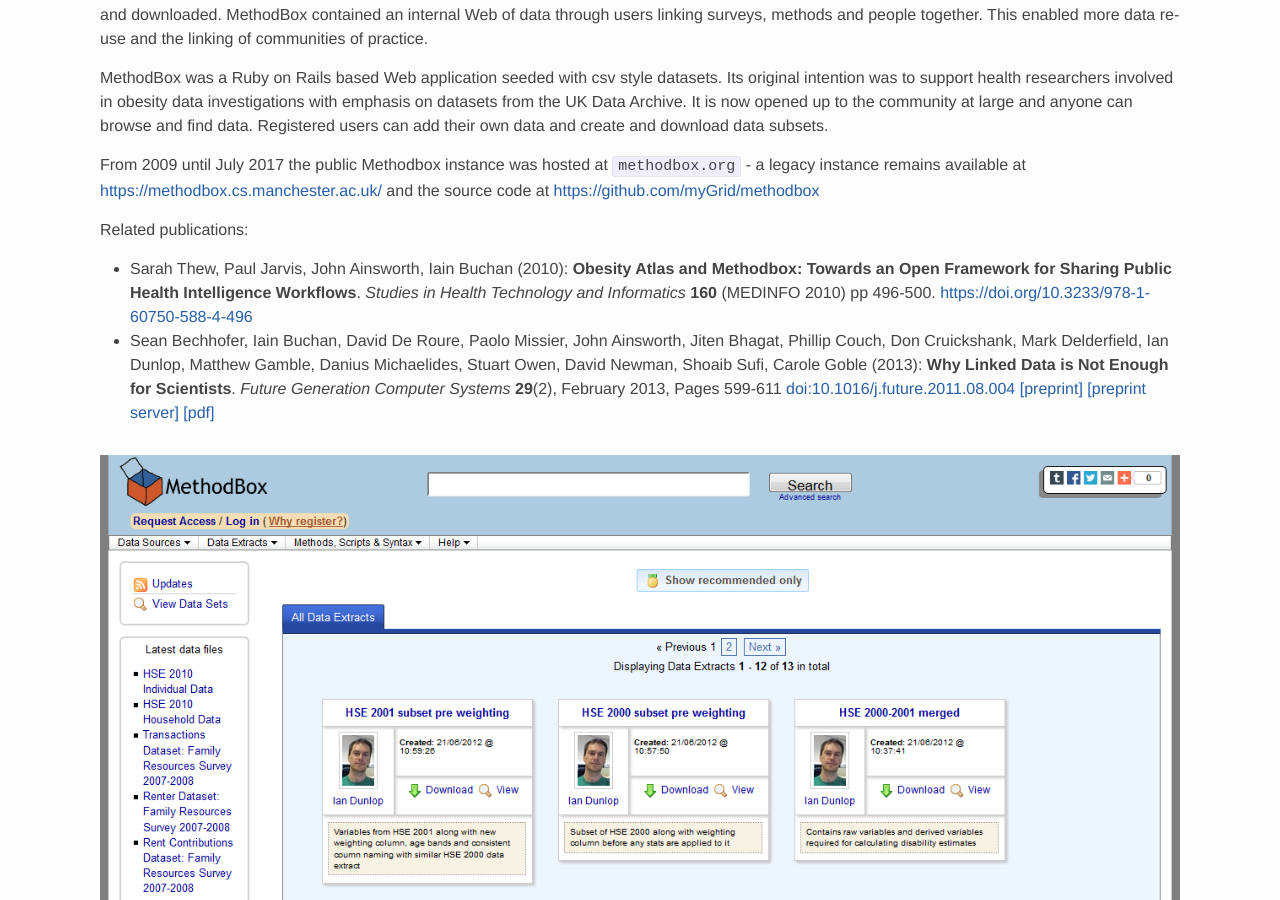
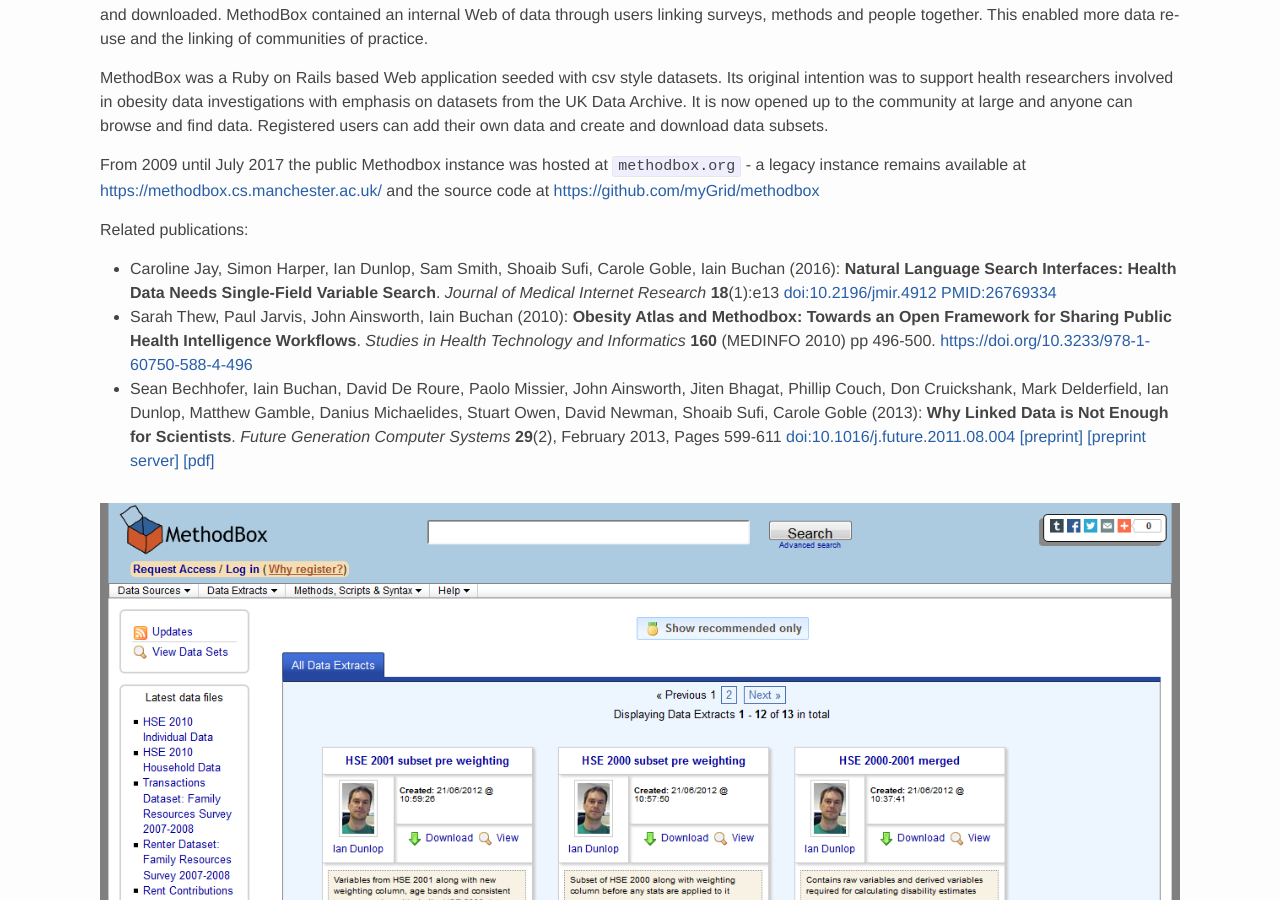
Before and after one commit to eScienceLab/eScienceLab.github.io, a Jekyll site: the page built from _products/methodbox.md, in a window 1280 px wide and 900 px high, scrolled down 379 px. Built offline with Jekyll 4.4.1, drawn with Linux system fonts in a browser that asks for light colours; comment, search, counter and statistics services are not loaded.

Commit message:
methodbox publications

```diff
--- a/_products/methodbox.md
+++ b/_products/methodbox.md
@@ -19,5 +19,6 @@
 and the source code at [https://github.com/myGrid/methodbox](https://github.com/myGrid/methodbox)
 
 Related publications:
+* Caroline Jay, Simon Harper, Ian Dunlop, Sam Smith, Shoaib Sufi, Carole Goble, Iain Buchan (2016): **Natural Language Search Interfaces: Health Data Needs Single-Field Variable Search**. _Journal of Medical Internet Research_ **18**(1):e13 [doi:10.2196/jmir.4912](https://doi.org/10.2196/jmir.4912) [PMID:26769334](http://www.ncbi.nlm.nih.gov/pubmed/26769334)
 * Sarah Thew, Paul Jarvis, John Ainsworth, Iain Buchan (2010): **Obesity Atlas and Methodbox: Towards an Open Framework for Sharing Public Health Intelligence Workflows**. _Studies in Health Technology and Informatics_ **160** (MEDINFO 2010) pp 496-500. [https://doi.org/10.3233/978-1-60750-588-4-496](https://doi.org/10.3233/978-1-60750-588-4-496)
 * Sean Bechhofer, Iain Buchan, David De Roure, Paolo Missier, John Ainsworth, Jiten Bhagat, Phillip Couch, Don Cruickshank, Mark Delderfield, Ian Dunlop, Matthew Gamble, Danius Michaelides, Stuart Owen, David Newman, Shoaib Sufi, Carole Goble (2013): **Why Linked Data is Not Enough for Scientists**. _Future Generation Computer Systems_ **29**(2), February 2013, Pages 599-611 [doi:10.1016/j.future.2011.08.004](https://doi.org/10.1016/j.future.2011.08.004) [[preprint]](http://users.ox.ac.uk/~oerc0033/preprints/research-objects.pdf) [[preprint server]](https://www.research.manchester.ac.uk/portal/en/publications/why-linked-data-is-not-enough-for-scientists(479e591e-b295-4478-b0c7-a145c19dcd45).html) [[pdf]](https://www.escholar.manchester.ac.uk/api/datastream?publicationPid=uk-ac-man-scw:131684&datastreamId=POST-PEER-REVIEW-NON-PUBLISHERS.PDF)
```
